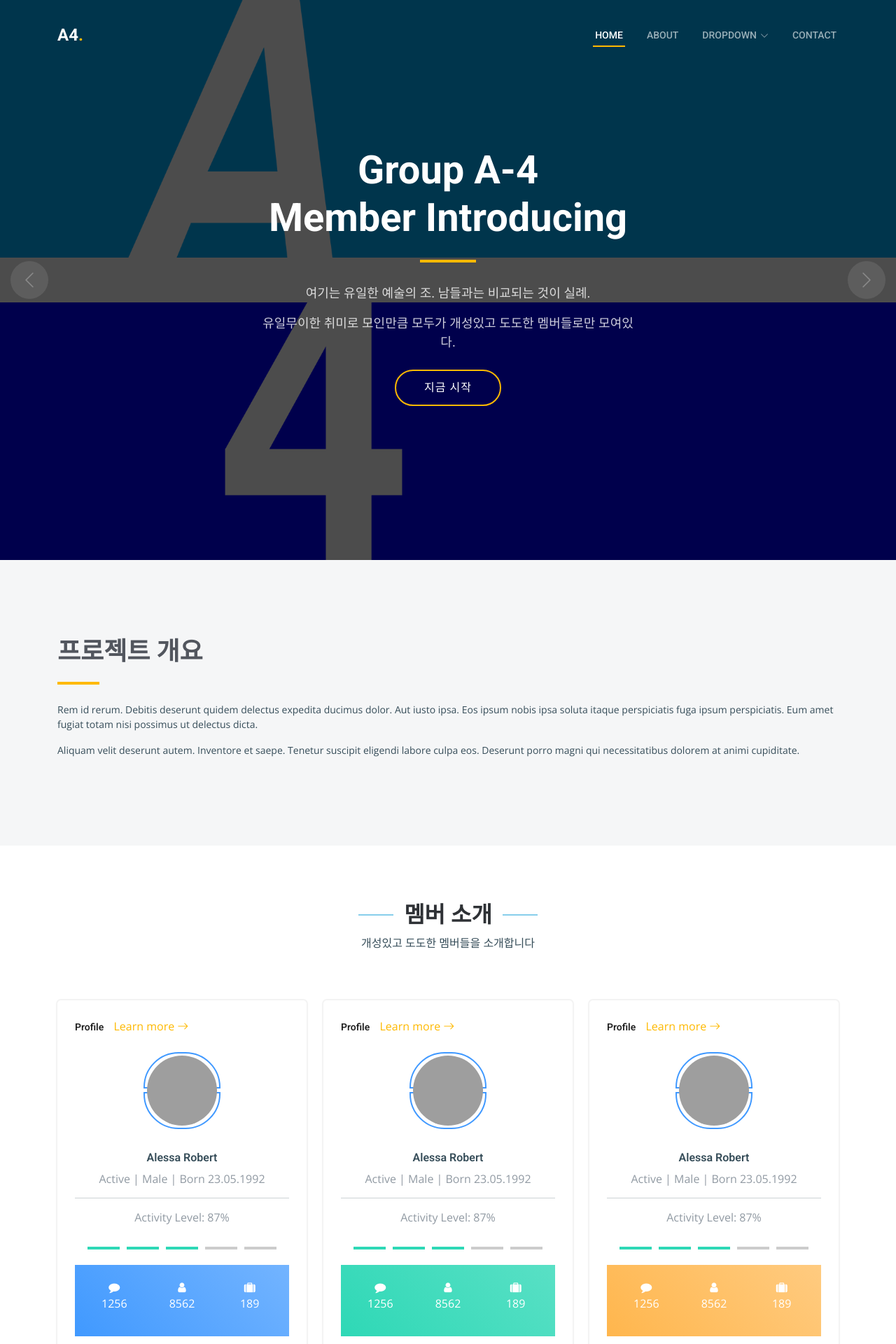
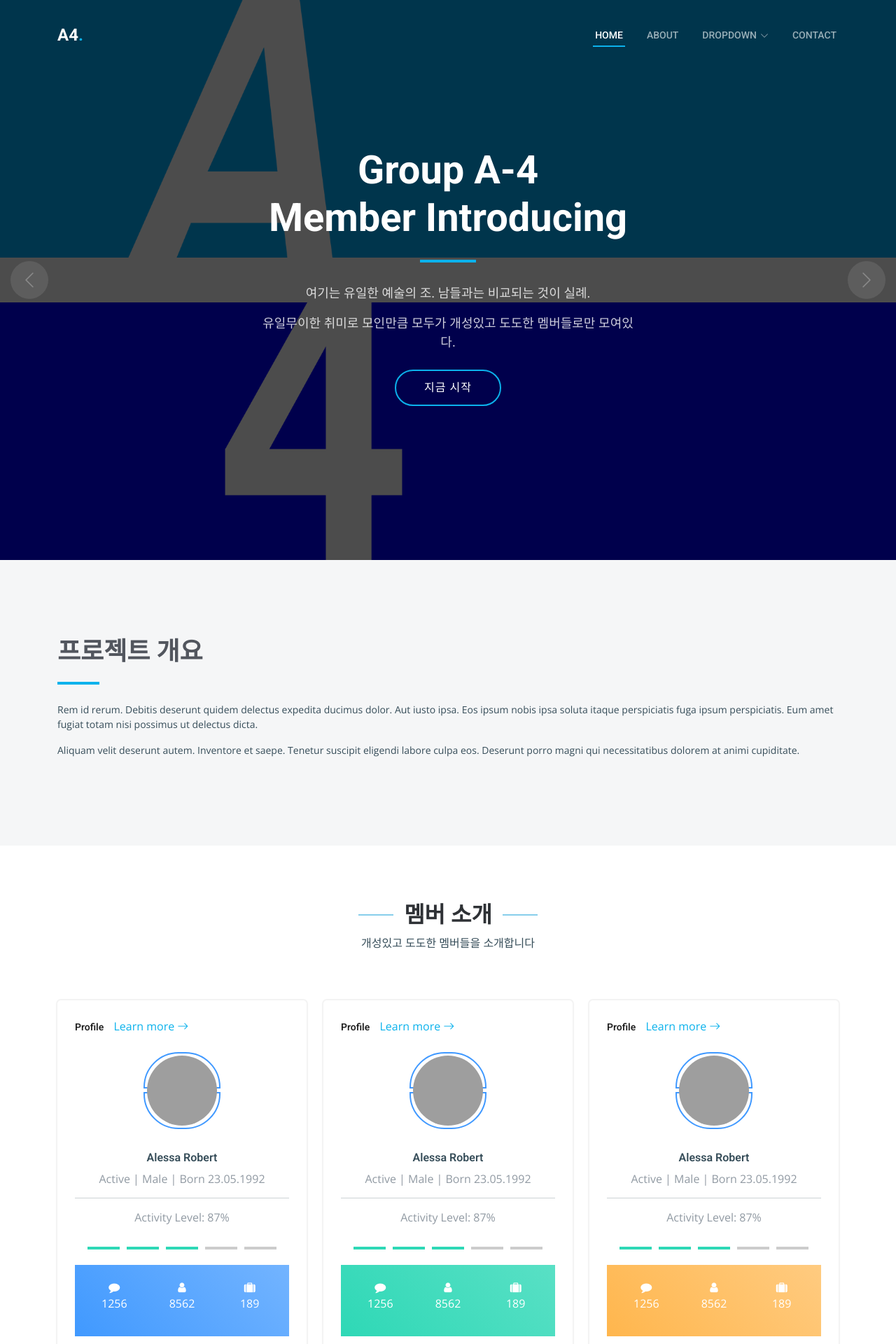
Before and after one commit to misily/a-4TeamProject, a Flask app: page / in a window 1280 px wide. Shown: the top 1920 px of the page at 70% size. Run offline with Flask 2, Linux system fonts and the light colour scheme; data that the repository does not hold is empty; some libraries are stand-ins or nearby versions; grey boxes are pictures that could not be loaded.

Commit message:
Update main.css

```diff
--- a/templates/assets/css/main.css
+++ b/templates/assets/css/main.css
@@ -20,7 +20,7 @@
 /* Colors */
 :root {
   --color-default: #364d59;
-  --color-primary: #feb900;
+  --color-primary: #0bb2ec;
   --color-secondary: #52565e;
 }
 
```
